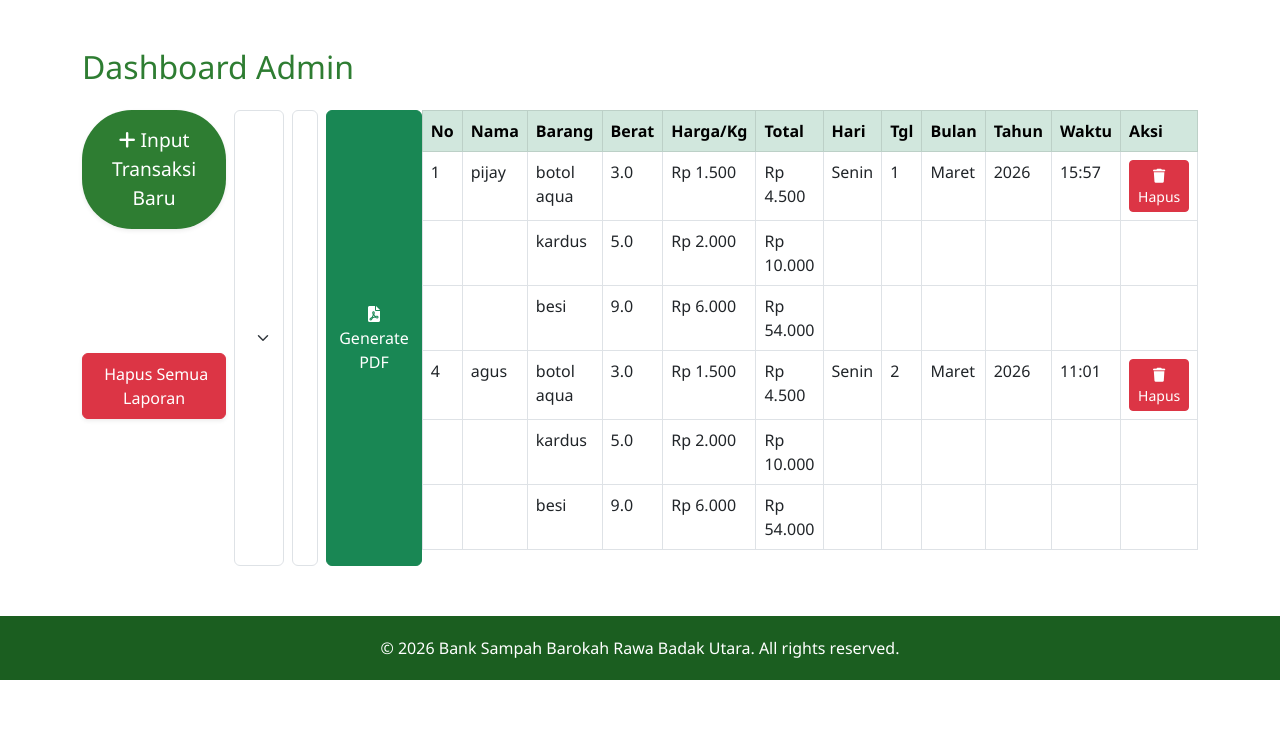
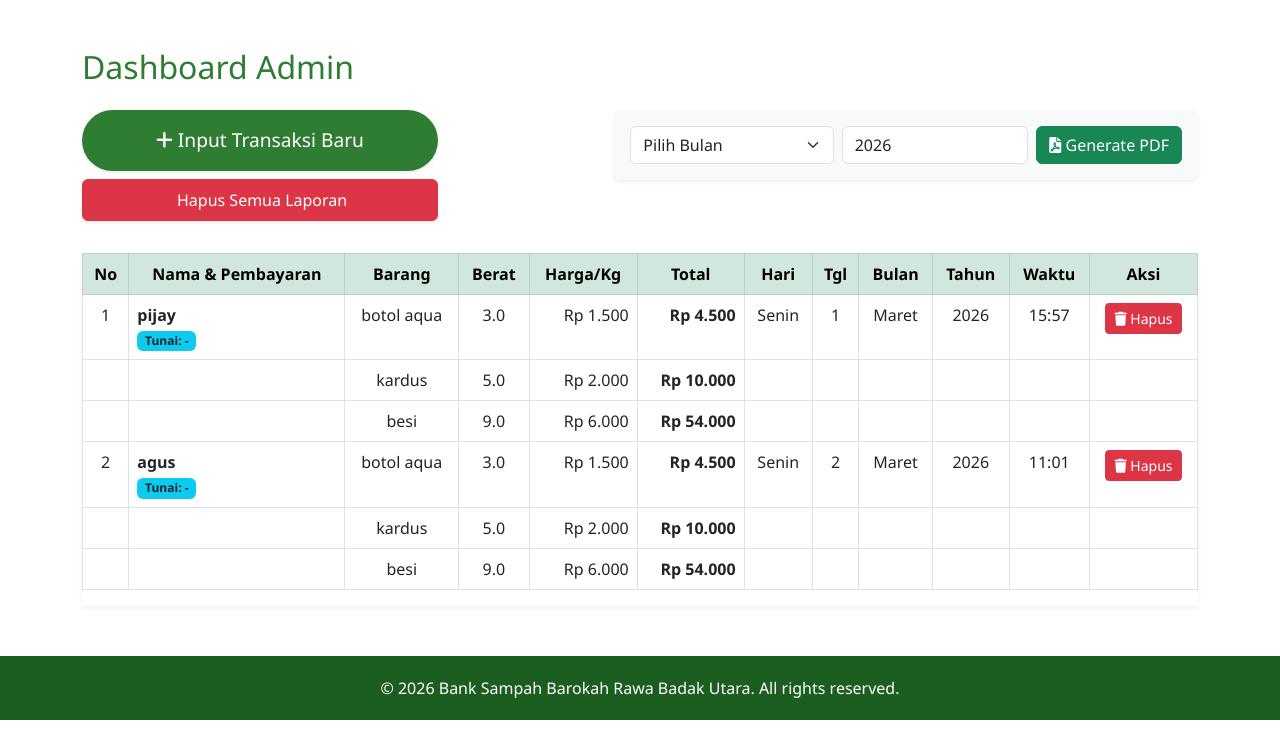
Before and after one commit to achmadarifjailani/SIMBAH, a Flask app: page /dashboard in a window 1280 px wide. Shown: the part 67-800 px from the top of the page. Run offline with Flask 3, Linux system fonts and the light colour scheme; the visitor is signed in with stand-in values (Sample User, id 1).

Commit message:
Refactor dashboard layout and transaction table

```diff
--- a/templates/dashboard.html
+++ b/templates/dashboard.html
@@ -2,16 +2,15 @@
 {% block content %}
 <div class="container my-5">
     <h2 class="text-simbah mb-4">Dashboard Admin</h2>
-    <div class="d-flex justify-content-between mb-3">
-    <div class="d-flex gap-2">
+
     <div class="row mb-4">
-    <div class="col-12 mb-2">
+        <div class="col-md-4">
+            <div class="mb-2">
                 <a href="{{ url_for('input_data') }}" class="btn btn-simbah w-100 py-3 shadow-sm">
                     <i class="fas fa-plus"></i> Input Transaksi Baru
                 </a>
             </div>
-
-    <div class="col-12 mb-2">
+            <div class="mb-2">
                 <form action="{{ url_for('delete_all_transactions') }}" method="POST" onsubmit="return confirm('Apakah Anda yakin ingin menghapus SEMUA data?');">
                     <button type="submit" class="btn btn-danger w-100 py-2 shadow-sm">
                         <i class="fas fa-trash-sweep"></i> Hapus Semua Laporan
@@ -19,8 +18,9 @@
                 </form>
             </div>
         </div>
-        <!-- Form Generate Laporan -->
-        <form method="POST" action="{{ url_for('generate_laporan') }}" class="d-flex">
+
+        <div class="col-md-8 d-flex align-items-start justify-content-end">
+            <form method="POST" action="{{ url_for('generate_laporan') }}" class="d-flex shadow-sm p-3 bg-light rounded">
                 <select name="bulan" class="form-select me-2" required>
                     <option value="">Pilih Bulan</option>
                     <option value="Januari">Januari</option>
@@ -37,14 +37,19 @@
                     <option value="Desember">Desember</option>
                 </select>
                 <input type="number" name="tahun" class="form-control me-2" placeholder="Tahun" value="2026" required>
-            <button type="submit" class="btn btn-success"><i class="fas fa-file-pdf"></i> Generate PDF</button>
+                <button type="submit" class="btn btn-success text-nowrap">
+                    <i class="fas fa-file-pdf"></i> Generate PDF
+                </button>
             </form>
         </div>
+    </div>
+
+    <div class="table-responsive shadow-sm">
         <table class="table table-bordered table-hover">
-    <thead class="table-success">
+            <thead class="table-success text-center">
                 <tr>
                     <th>No</th>
-            <th>Nama</th>
+                    <th>Nama & Pembayaran</th>
                     <th>Barang</th>
                     <th>Berat</th>
                     <th>Harga/Kg</th>
@@ -54,30 +59,39 @@
                     <th>Bulan</th>
                     <th>Tahun</th>
                     <th>Waktu</th>
-            <th>Aksi</th> </tr>
+                    <th>Aksi</th>
+                </tr>
+            </thead>
             <tbody>
-    {% set ns = namespace(last_name='', last_time='') %}
+    {% set ns = namespace(last_name='', last_time='', last_tgl='', display_no=0) %}
     {% for t in transactions %}
     <tr>
-        {# Jika Nama ATAU Waktu berbeda dengan baris sebelumnya, tampilkan data utama #}
-        {% if t.nama != ns.last_name or t.waktu != ns.last_time %}
-            <td>{{ loop.index }}</td>
-            <td>{{ t.nama }}</td>
+        {# Cek Nama, Waktu, DAN Tanggal untuk menentukan apakah ini transaksi baru #}
+        {% if t.nama != ns.last_name or t.waktu != ns.last_time or t.tanggal != ns.last_tgl %}
+            {% set ns.display_no = ns.display_no + 1 %}
+            <td class="text-center">{{ ns.display_no }}</td>
+            <td>
+                <strong>{{ t.nama }}</strong><br>
+                <small class="badge bg-info text-dark">
+                    {{ t.metode_bayar if t.metode_bayar else 'Tunai' }}: {{ t.nomor_pembayaran if t.nomor_pembayaran else '-' }}
+                </small>
+            </td>
 
             {% set ns.last_name = t.nama %}
             {% set ns.last_time = t.waktu %}
+            {% set ns.last_tgl = t.tanggal %}
 
-            <td>{{ t.barang }}</td>
-            <td>{{ t.berat }}</td>
-            <td>Rp {{ t.harga | format_number }}</td>
-            <td>Rp {{ t.total | format_number }}</td>
+            <td class="text-center">{{ t.barang }}</td>
+            <td class="text-center">{{ t.berat }}</td>
+            <td class="text-end">Rp {{ t.harga | format_number }}</td>
+            <td class="text-end fw-bold">Rp {{ t.total | format_number }}</td>
 
-            <td>{{ t.hari }}</td>
-            <td>{{ t.tanggal }}</td>
-            <td>{{ t.bulan }}</td>
-            <td>{{ t.tahun }}</td>
-            <td>{{ t.waktu }}</td>
-            <td>
+            <td class="text-center">{{ t.hari }}</td>
+            <td class="text-center">{{ t.tanggal }}</td>
+            <td class="text-center">{{ t.bulan }}</td>
+            <td class="text-center">{{ t.tahun }}</td>
+            <td class="text-center">{{ t.waktu }}</td>
+            <td class="text-center">
                 <form action="{{ url_for('delete_transaction') }}" method="POST">
                     <input type="hidden" name="nama" value="{{ t.nama }}">
                     <input type="hidden" name="waktu" value="{{ t.waktu }}">
@@ -87,20 +101,18 @@
                 </form>
             </td>
         {% else %}
-            {# Baris tambahan untuk barang dalam grup yang sama #}
+            {# Ini untuk baris barang ke-2, ke-3, dst dalam SATU transaksi yang sama #}
             <td></td>
             <td></td>
-            <td>{{ t.barang }}</td>
-            <td>{{ t.berat }}</td>
-            <td>Rp {{ t.harga | format_number }}</td>
-            <td>Rp {{ t.total | format_number }}</td>
-
-            {# Kosongkan sisa kolom agar terlihat menyatu #}
+            <td class="text-center">{{ t.barang }}</td>
+            <td class="text-center">{{ t.berat }}</td>
+            <td class="text-end">Rp {{ t.harga | format_number }}</td>
+            <td class="text-end fw-bold">Rp {{ t.total | format_number }}</td>
             <td></td><td></td><td></td><td></td><td></td><td></td>
         {% endif %}
     </tr>
     {% else %}
-    <tr><td colspan="12" class="text-center">Belum ada transaksi.</td></tr>
+    <tr><td colspan="12" class="text-center py-4">Belum ada transaksi.</td></tr>
     {% endfor %}
 </tbody>
         </table>
```
Lines whose indentation alone changed are shown as unchanged.
